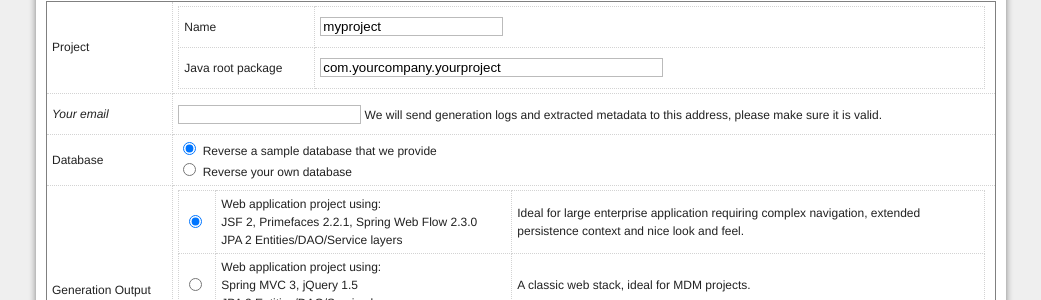
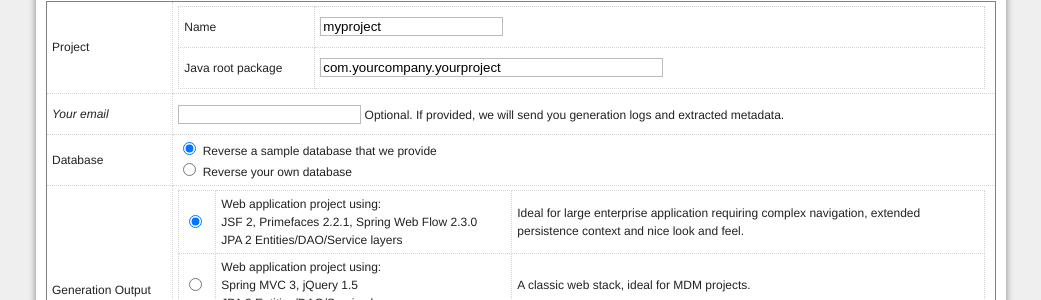
Before and after one commit to springfuse/springfuse.github.com, a Jekyll site: the page built from index.md, in a window 1280 px wide. Shown: the part 233-533 px from the top of the page, without its empty margins (119-1160 px from the left). Built offline with Jekyll 4.4.1, drawn with Linux system fonts in a browser that asks for light colours; Markdown is read by kramdown in place of the engine named in the settings.

Commit message:
email is optional

```diff
--- a/index.md
+++ b/index.md
@@ -55,7 +55,7 @@ input.error {
 		<tr>
 			<th><i>Your email</i></th>
 			<td>
-				<input type="text" id="email" class="updateCommand"> We will send generation logs and extracted metadata to this address, please make sure it is valid.
+				<input type="text" id="email" class="updateCommand"> Optional. If provided, we will send you generation logs and extracted metadata.
 			</td>
 		</tr>
 		<tr>
```
